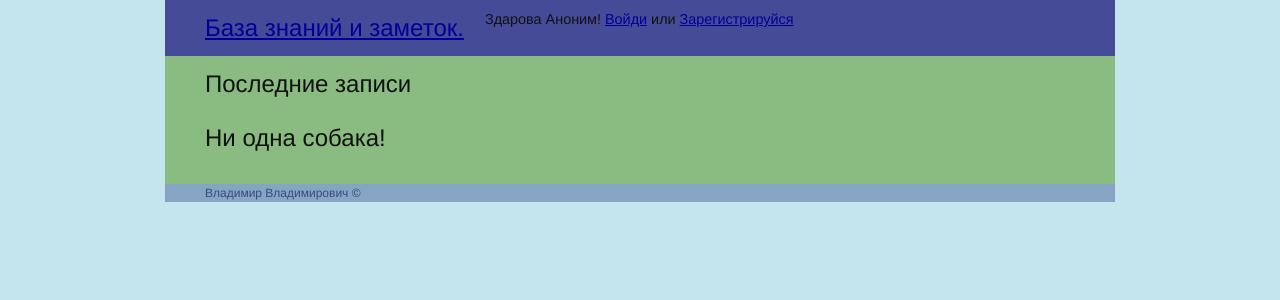
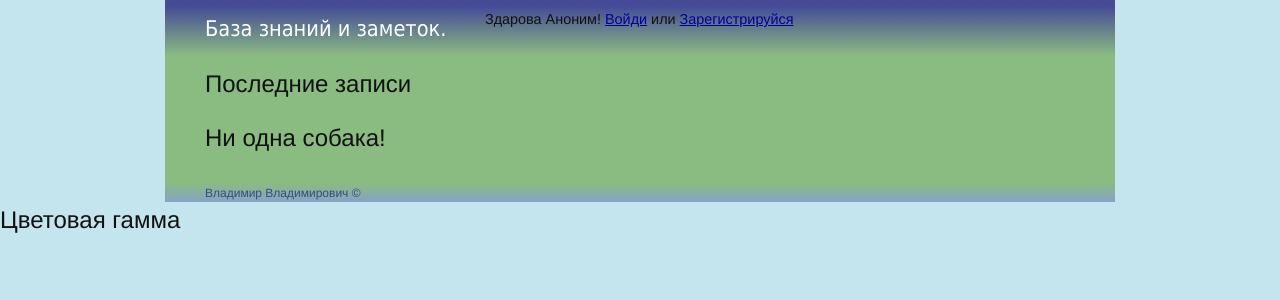
Before and after one commit to vladimirbright/knowledge, a Django app: template templates/index.html in a window 1280 px wide. Shown: the top 300 px of the page. Run offline with Django 3.2, Linux system fonts and the light colour scheme; the template is opened without the code that fills it, so the values that code supplies are empty.

Commit message:
Перед переверсткой.

```diff
--- a/cards/views.py
+++ b/cards/views.py
@@ -10,6 +10,7 @@ from knowledge.cards.models import Cards, CardsPostForm
 # Главная страница.
 # Тут пагинацию прикрутить.
 def index(request):
+    x17 = range(1,18)
     if request.method == 'POST' and request.user.is_authenticated:
         form = CardsPostForm(request.POST)
         if form.is_valid():
@@ -22,6 +23,7 @@ def index(request):
         else:
             cards = Cards.objects.all().order_by('-pk')
             return render_to_response('index.html', {
+                                                        "x17": x17,
                                                         "cards": cards,
                                                         "postForm": form,
                                                         "user": request.user,
@@ -30,7 +32,7 @@ def index(request):
     else:
         form = CardsPostForm()
         cards = Cards.objects.all().order_by('-pk')
-        return render_to_response('index.html', { "postForm": form, "cards": cards, "user": request.user, "title": u"Здесь будет база знаний."})
+        return render_to_response('index.html', { "x17":x17, "postForm": form, "cards": cards, "user": request.user, "title": u"Здесь будет база знаний."})
 
 
 # Страница подробностей.
--- a/s/css/main.css
+++ b/s/css/main.css
@@ -65,15 +65,23 @@
 /*Верхнее меню*/
 .top_panel {
   padding: 10px 0;
+  background-image: url(/s/i/hgr.jpg);
+  background-repeat: repeat-x;
+  background-position: 0 100%;
 }
 .top_panel H2 {
   margin: 0;
+}
+.top_panel H2 A {
+  text-decoration: none;
+  color: white;
+  font-size: 90%;
+  font-family: Tahoma,Verdana,sans-serif;
 }
 .top_panel UL {
   list-style: none;
   padding: 0;
 }
-
 .top_panel UL LI {
   float: right;
   margin-left: 5px;
@@ -83,6 +91,7 @@
 /*Форма*/
 .postform_wrapper INPUT[type="text"] {
   width: 868px;
+  font-size: 26px;
 }
 .postform_wrapper TEXTAREA {
   width: 858px;
@@ -91,10 +100,18 @@
   list-style: none;
   padding: 0;
   margin: 0;
+  font-weight: bold;
 }
 /*Карточки*/
 .card {
   margin-bottom: 10px;
   height: 150px;
   overflow: hidden;
+  border: 5px solid green;
 }
+/*Низняя панель с копирайтами.*/
+.bottom_panel {
+  background-image: url(/s/i/hgrb.jpg);
+  background-repeat: repeat-x;
+  background-position: 0 0;
+}
--- a/templates/index.html
+++ b/templates/index.html
@@ -25,7 +25,7 @@
                 <LI><A href="/user/" title="Профиль"><IMG alt="Профиль" src="/s/i/users32.png"></A></LI>
                 <LI><A href="/favorites/" title="Избранное"><IMG alt="Избранное" src="/s/i/idea32.png"></A></LI>
                 <LI><A href="/new/" title="Написать"><IMG alt="Написать" src="/s/i/new32.png"></A></LI>
-                <LI style="height: 35px;font-size: 1.5em">{{ user.username }}</LI>
+                <LI><H2><A>{{ user.username }}</A></H2></LI>
             </UL>
         {% else %}
           <H4>Здарова Аноним! <A href="{% url django.contrib.auth.views.login %}">Войди</A> или <A href="{% url knowledge.users.views.register %}">Зарегистрируйся</A></H4>
@@ -43,7 +43,7 @@
                     <H2>Записать мысль</H2>
                     <FORM action="{% url knowledge.cards.views.index %}" method="POST">
                     {% if postForm.topic.errors %}<DIV class="error">{{ postForm.topic.errors }}</DIV>{% endif %}
-                    <DIV>{{ postForm.topic }}</DIV>
+                    <DIV class="bordc2 c1">{{ postForm.topic }}</DIV>
                     {% if postForm.cardtext.errors %}<DIV class="error">{{ postForm.cardtext.errors }}</DIV>{% endif %}
                     <DIV>{{ postForm.cardtext }}</DIV>
                     <DIV><INPUT type="submit" value="Пусть знают все!"/><SPAN class="new_card_form_other_link"> или пойти в зад</SPAN></DIV>
@@ -63,7 +63,6 @@
                             <HR>
                             <DIV class="cards_added">Добавил <SPAN class="username">{{ card.owner.username }}</SPAN> {{ card.added|date:'d.m.Y в H:i' }}</DIV>
                         </DIV>
-                        {% cycle '<DIV class="span-2">&nbsp;</DIV>' '' %}
                     {% endfor %}
                 {% else %}
                     <H2>Ни одна собака!</H2>
@@ -73,11 +72,17 @@
         {% endblock %}
     </DIV>
 <!--Копирайты-->
-    <DIV class="span-24 last backc16 c14">
+    <DIV class="span-24 last backc16 c14 bottom_panel">
         <DIV class="span-1">&nbsp;</DIV>
         <DIV class="span-22"> Владимир Владимирович &copy; </DIV>
         <DIV class="span-1 last">&nbsp;</DIV>
     </DIV>
 </DIV>
+<H2>Цветовая гамма</H2>
+<DIV style="background-color: #eeeeee; overflow: auto;">
+{% for i in x17 %}
+    <DIV class="backc{{i}}" style="color:yellow;font-weight:bold;margin:5px;float:left;width:30px;text-align:center;font-weight: bold;">{{ i }}</DIV>
+{% endfor  %}
+</DIV>
 </BODY>
 </HTML>
```
Also changed, not shown: s/i/hgr.jpg (added), s/i/hgrb.jpg (added).
